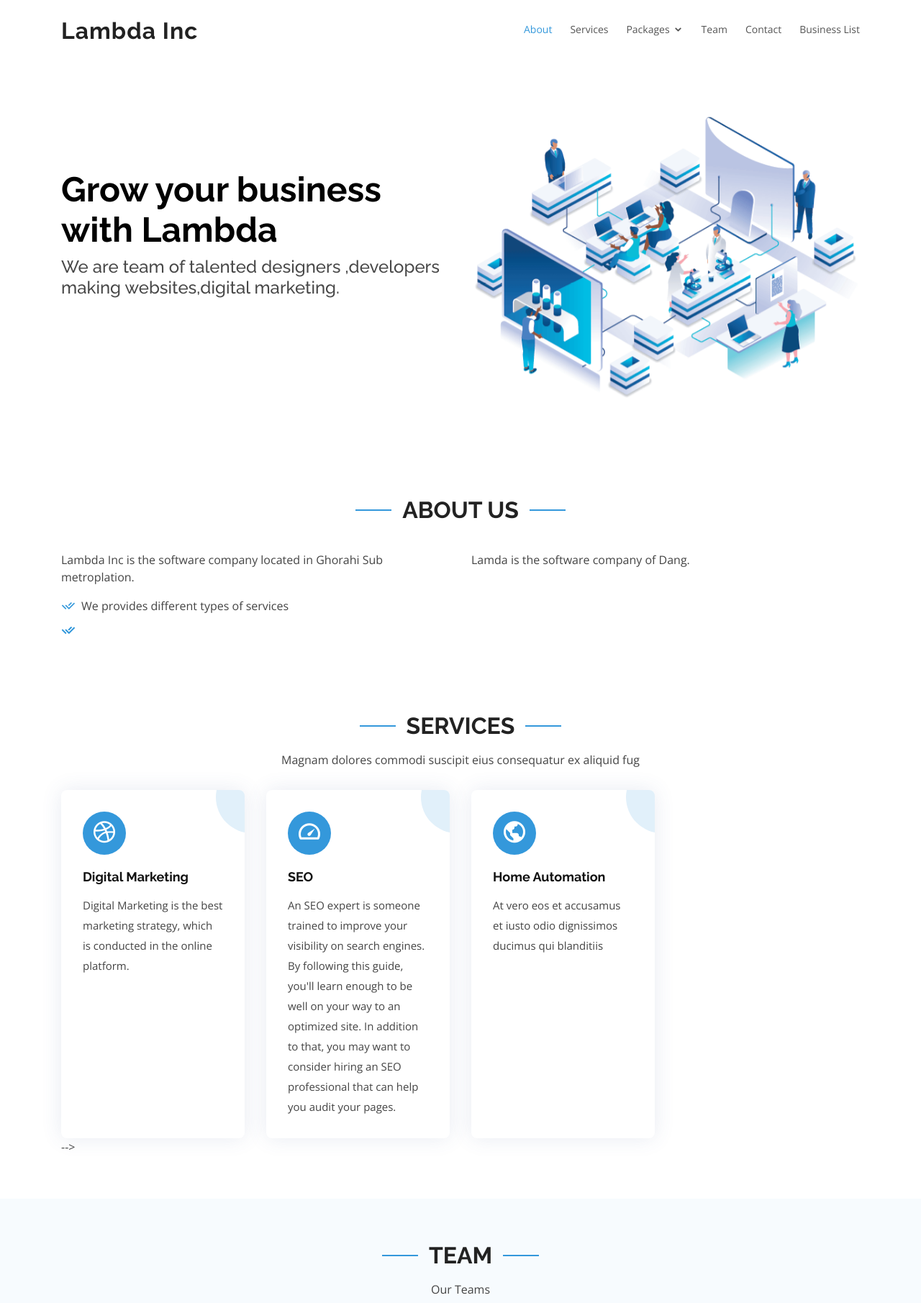
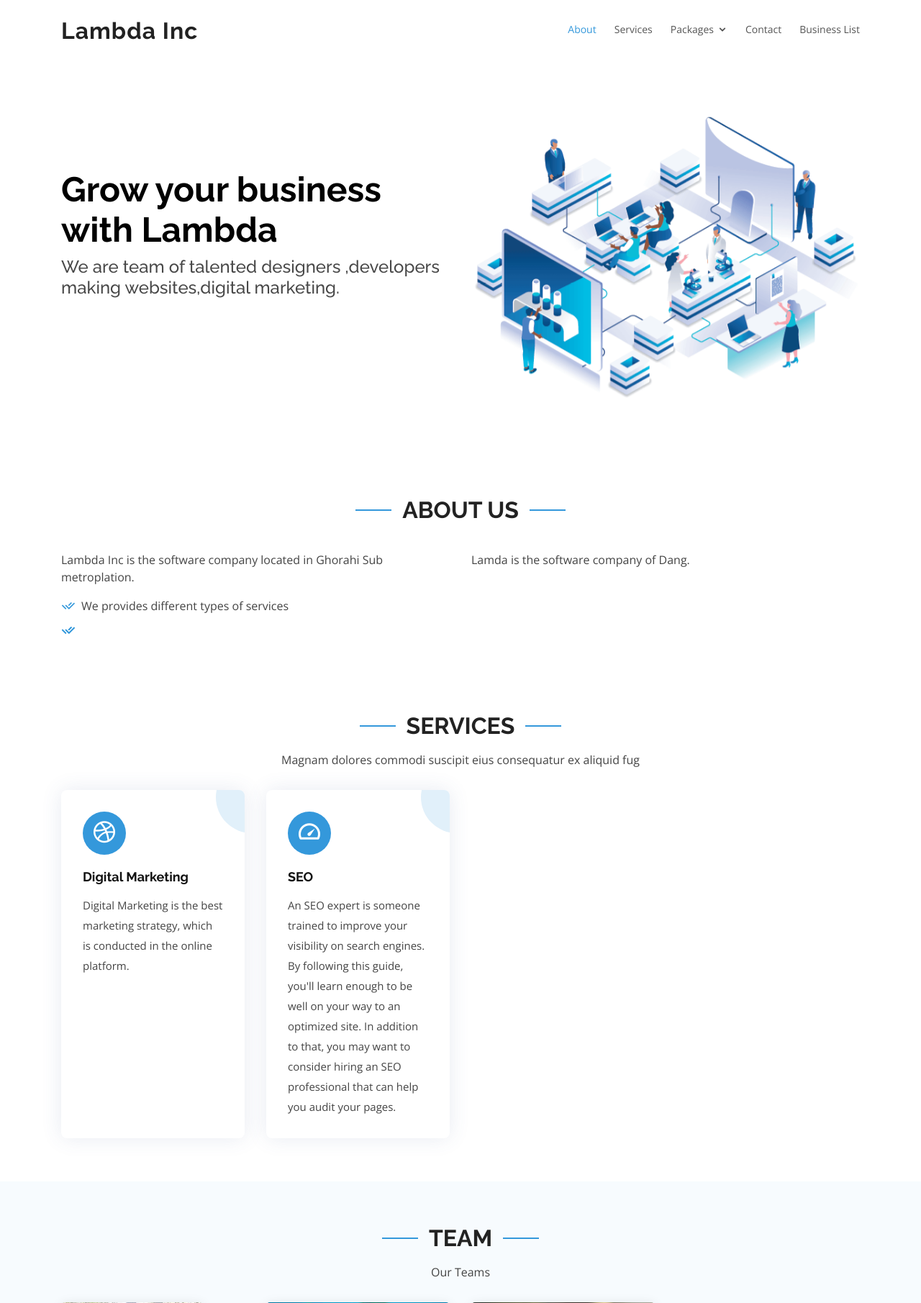
Before and after one commit to purusottam234/Lambda-website, a Django app: page / in a window 1280 px wide. Shown: the top 1811 px of the page at 72% size. Run offline with Django 3.2, Linux system fonts and the light colour scheme; data comes from the database, SQL or seed files in the repository; both versions use the stored data as it was after the commit; some libraries are stand-ins or nearby versions.

Commit message:
requirements.txt file added

```diff
--- a/app/views.py
+++ b/app/views.py
@@ -19,8 +19,10 @@ def home(request):
     if fs:
         print(fs)
 
-    context = {"fs":fs, "posts":posts,"ts":ts}
+    context = {"fs":fs, "posts":posts,'ts':ts}
     return render(request, "index.html", context)
+
+
 
 
 
--- a/lambda/urls.py
+++ b/lambda/urls.py
@@ -19,14 +19,15 @@ from django.conf import settings
 from django.conf.urls.static import static
 from django.urls import path
 from django.urls.conf import include
-from app.views import Register, home,businesslist,packages, seo,searchposts
+from app.views import Register, home,businesslist,packages, seo,searchposts,Team
 
 urlpatterns = [
     path('admin/', admin.site.urls),
     path('register/success/',TemplateView.as_view(template_name="registration/success.html"),name='register-success'),
     path('register/',Register,name='register'),
     path('', include('django.contrib.auth.urls')),
-    path('',home),
+    path('',home,name='homepage'),
+    #path('team/',Team,name='team'),
     path('package-list/',packages,name='packagelist'),
     path('seo-list/',seo,name='seolist'),
     path('business-list/',businesslist,name='createlist'),
--- /dev/null
+++ b/requirements.txt
@@ -0,0 +1,6 @@
+asgiref==3.4.1
+Django==3.2.7
+django-crispy-forms==1.12.0
+Pillow==8.3.2
+pytz==2021.1
+sqlparse==0.4.1
--- a/templates/base.html
+++ b/templates/base.html
@@ -55,7 +55,7 @@
               <li><a href="{% url 'seolist' %}">SEO</a></li>
             </ul>
           </li>
-          <li><a href="# ">Team</a></li>
+
           <li><a href="# ">Contact</a></li>
           <li><a href="{% url 'createlist' %}">Business List</a></li>
         </ul>
--- a/templates/index.html
+++ b/templates/index.html
@@ -84,15 +84,9 @@
             </div>
           </div>
           {% endfor %}
-          <div class="col-md-6 col-lg-3 d-flex align-items-stretch mb-5 mb-lg-0">
-            <div class="icon-box" data-aos="fade-up" data-aos-delay="400">
-              <div class="icon"><i class="bx bx-world"></i></div>
-              <h4 class="title"><a href=""> Home Automation</a></h4>
-              <p class="description">At vero eos et accusamus et iusto odio dignissimos ducimus qui blanditiis</p>
-            </div>
-          </div>
 
-        </div> -->
+
+        </div>
 
       </div>
     </section><!-- End Services Section -->
```
Also changed, not shown: templates/add-listing.html (+0 -7 lines), templates/registration/login.html (+6 -2 lines), templates/registration/register.html (+5 -2 lines), db.sqlite3, static/team/2021/09/25/211080600_1435467573473642_3365031793342449799_n.jpg (added), static/team/2021/09/25/83573390_1438419209667618_1928819484206825472_n.jpg (added).
